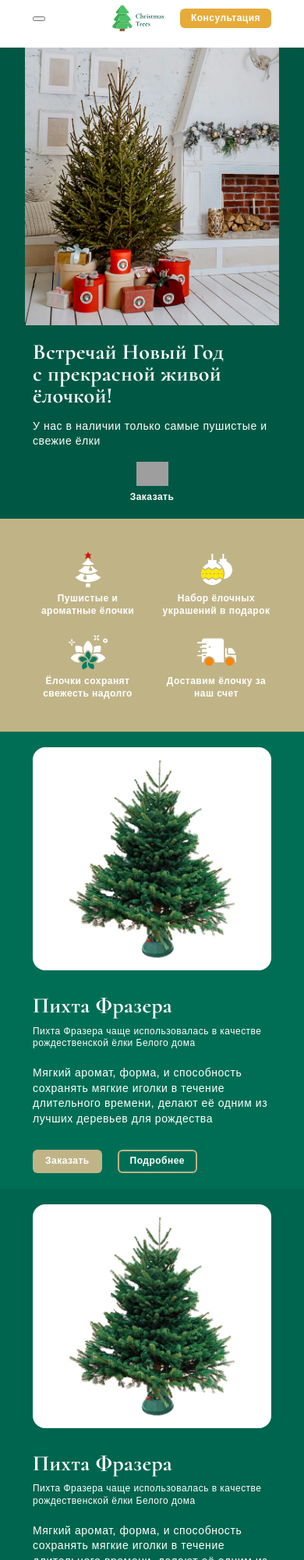
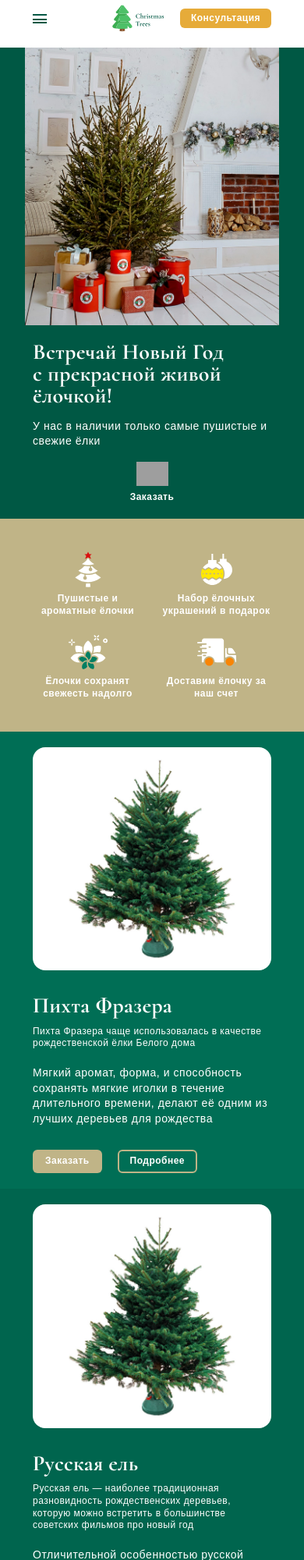
Before and after one commit to vryzhkova/christmas-tree, a plain HTML site: page index.html in a window 390 px wide. Shown: the top 2000 px of the page at 78% size. Drawn offline with Linux system fonts and the light colour scheme; grey boxes are pictures that could not be loaded.

Commit message:
added burger-menu and burger.js

```diff
--- a/index.html
+++ b/index.html
@@ -38,6 +38,8 @@
     <link rel="stylesheet" href="style/option-pay.css">
     <link rel="stylesheet" href="style/footer.css">
 
+    <script src="script/burger.js" defer></script>
+
 </head>
 <body>
     <header class="header">
@@ -53,16 +55,16 @@
             <nav class="header__navigation navigation">
                 <ul class="navigation__list">
                     <li class="navigation__item">
-                        <a href="" class="navigation__link">Пихта Фразера</a>
+                        <a href="#one" class="navigation__link">Пихта Фразера</a>
                     </li>
                     <li class="navigation__item">
-                        <a href="" class="navigation__link">Русская ель</a>
+                        <a href="#two" class="navigation__link">Русская ель</a>
                     </li>
                     <li class="navigation__item">
-                        <a href="" class="navigation__link">Сибирская пихта</a>
+                        <a href="#tree" class="navigation__link">Сибирская пихта</a>
                     </li>
                     <li class="navigation__item">
-                        <a href="" class="navigation__link">Как оплатить?</a>
+                        <a href="#pay" class="navigation__link">Как оплатить?</a>
                     </li>
                 </ul>
             </nav>
@@ -122,11 +124,11 @@
         <section class="product" id="two">
             <div class="container product__container">
                 <div class="product__content">
-                    <h2 class="product__title">Пихта Фразера</h2>
+                    <h2 class="product__title">Русская ель</h2>
 
-                    <p class="product__features">Пихта Фразера чаще использовалась в качестве рождественской ёлки Белого дома</p>
+                    <p class="product__features">Русская ель — наиболее традиционная разновидность рождественских деревьев, которую можно встретить в большинстве советских фильмов про новый год</p>
 
-                    <p class="product__description">Мягкий аромат, форма, и способность сохранять мягкие иголки в течение длительного времени, делают её одним из лучших деревьев для рождества</p>
+                    <p class="product__description">Отличительной особенностью русской ёлки являются выраженный хвойный запах, короткие колючие иголки и сравнительно менее пышная крона</p>
 
                     <div class="product__button-wrapper">
                         <button class="product__button product__button-order">Заказать</button>
@@ -141,11 +143,11 @@
         <section class="product" id="tree">
             <div class="container product__container">
                 <div class="product__content">
-                    <h2 class="product__title">Пихта Фразера</h2>
+                    <h2 class="product__title">Сибирская пихта</h2>
 
-                    <p class="product__features">Пихта Фразера чаще использовалась в качестве рождественской ёлки Белого дома</p>
+                    <p class="product__features">Пихта сибирская является одной из самых красивых и ароматных хвойных пород и ее часто можно встретить в парках и садах</p>
 
-                    <p class="product__description">Мягкий аромат, форма, и способность сохранять мягкие иголки в течение длительного времени, делают её одним из лучших деревьев для рождества</p>
+                    <p class="product__description">Хвоя Сибирской пихты в отличии от еловой крупнее, зеленее, совершенно не колючая и мягкая как трава</p>
 
                     <div class="product__button-wrapper">
                         <button class="product__button product__button-order">Заказать</button>
@@ -157,7 +159,7 @@
             </div>
         </section>
 
-        <section class="pay">
+        <section class="pay" id="pay">
             <div class="container">
                 <h2 class="pay__title">Как можно оплатить</h2>
 
--- /dev/null
+++ b/script/burger.js
@@ -0,0 +1,7 @@
+const burger = document.querySelector('.burger');
+const navigation = document.querySelector('.navigation');
+
+burger.addEventListener('click', () => {
+    burger.classList.toggle('burger_active');
+    navigation.classList.toggle('navigation__active');
+})
--- a/style/burger.css
+++ b/style/burger.css
@@ -1,5 +1,58 @@
 .burger {
     display: none;
+    position: relative;
+    --width: 21px;
+    --height: 14px;
+    --size--line: 2px;
+    --color: var(--main-bg-color);
+    width: var(--width);
+    height: var(--height);
+    cursor: pointer;
+    background-color: transparent;
+    border: none;
+}
+
+.burger__line {
+    position: absolute;
+    left: 0;
+    right: 0;
+    top: 50%;
+    height: var(--size--line);
+    transform: translateY(-50%), scale(1);
+    background-color: var(--color);
+    transition: transform 0.3s ease-out;
+}
+
+.burger::before, .burger::after {
+    content: '';
+    position: absolute;
+    left: 0;
+    right: 0;
+    height: var(--size--line);
+    background-color: var(--color);
+    transition: transform 0.3s ease-in-out, top 0.3s ease-in-out;
+}
+
+.burger::before {
+    top: 0;
+}
+
+.burger::after {
+    top: calc(100% - var(--size--line));
+}
+
+.burger_active .burger__line {
+    transform: translateY(-50%) scale(0);
+}
+
+.burger_active::before {
+    top: 50%;
+    transform: rotate(-45deg);
+}
+
+.burger_active::after {
+    top: 50%;
+    transform: rotate(45deg);
 }
 
 @media (max-width: 1000px) {
@@ -7,3 +60,10 @@
         display: block;
     }
 }
+
+@media (max-width: 580px) {
+    .burger {
+        --height: 12px;
+        --width: 18px;
+    }
+}
--- a/style/default.css
+++ b/style/default.css
@@ -9,6 +9,7 @@
 
 html {
     box-sizing: border-box;
+    scroll-behavior: smooth;
 }
 
 *, *::after, *::before {
```
